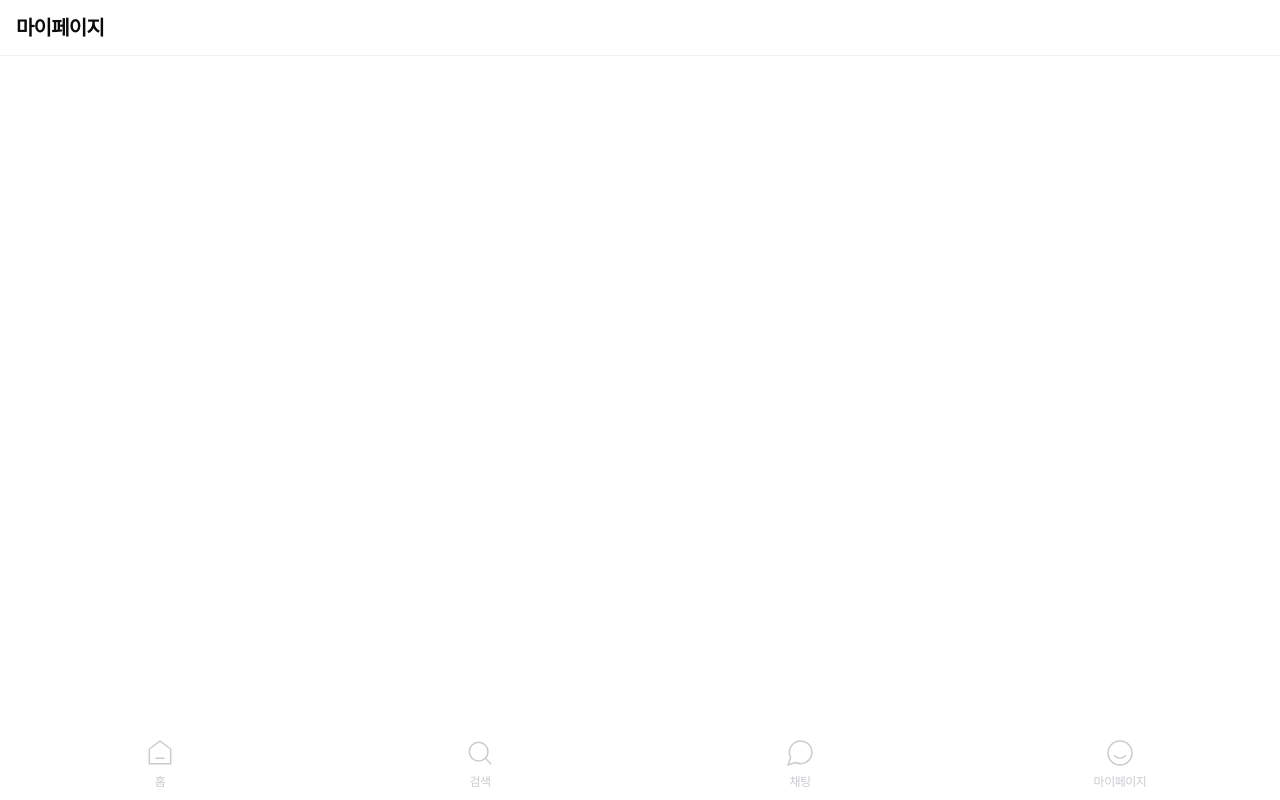
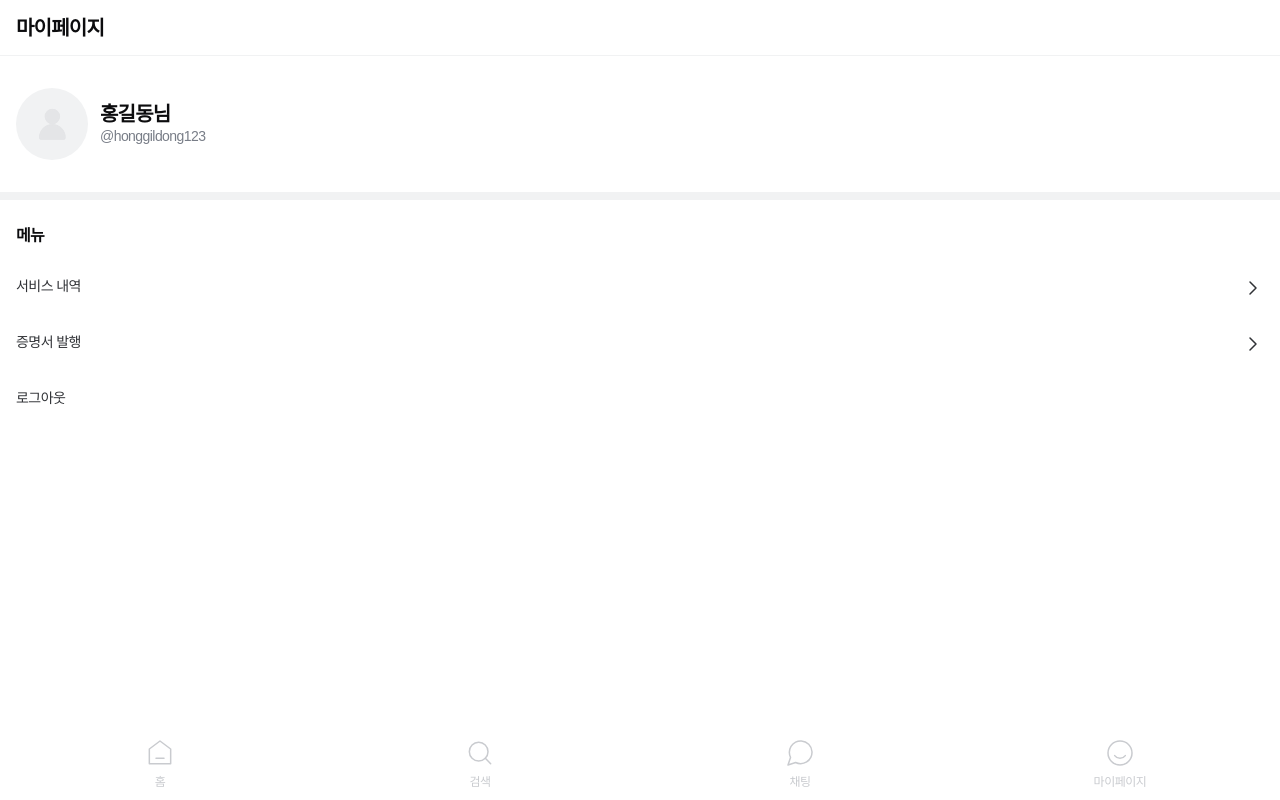
Before and after one commit to ubittz/mvp_thin, a React (Vite) app: page /my in a window 1280 px wide. Built offline with nearby package versions, Linux system fonts and the light colour scheme; a web font is replaced by a local one.

Commit message:
feat: My Page 화면 완료

```diff
--- a/src/constants/images.tsx
+++ b/src/constants/images.tsx
@@ -204,3 +204,11 @@ export function UserIcon(props: SVGAttributes<SVGSVGElement>) {
     </svg>
   );
 }
+
+export function RightArrowIcon() {
+  return (
+    <svg width='24' height='24' viewBox='0 0 24 24' fill='none' xmlns='http://www.w3.org/2000/svg'>
+      <path d='M10 6L16 12L10 18' stroke='#303236' strokeWidth='1.5' strokeLinecap='round' strokeLinejoin='round' />
+    </svg>
+  );
+}
--- a/src/pages/MyPage/index.tsx
+++ b/src/pages/MyPage/index.tsx
@@ -3,15 +3,23 @@ import styled from 'styled-components';
 import GlobalNavigationBar from '@@components/GNB';
 import Header from '@@components/Header';
 import { Typography } from '@@components/Typography';
+import { COLORS } from '@@constants/colors';
+import NameCard from '@@pages/MyPage/parts/NameCard';
+import UserMenu from '@@pages/MyPage/parts/UserMenu';
 
 const StyledMyPage = styled.div`
+  flex: 0 0 auto;
   display: flex;
   flex-direction: column;
   height: 100vh;
 
   .my_page__body {
     flex: 1;
+    display: flex;
+    flex-direction: column;
+    gap: 8px;
     overflow-y: scroll;
+    background: ${COLORS.GRAY_SCALE_050};
   }
 `;
 
@@ -21,7 +29,10 @@ function MyPage() {
       <Header hiddenBack>
         <Typography.SmallTitle>마이페이지</Typography.SmallTitle>
       </Header>
-      <div className='my_page__body'></div>
+      <div className='my_page__body'>
+        <NameCard />
+        <UserMenu />
+      </div>
       <GlobalNavigationBar />
     </StyledMyPage>
   );
--- /dev/null
+++ b/src/pages/MyPage/parts/NameCard.tsx
@@ -0,0 +1,49 @@
+import styled from 'styled-components';
+
+import { Typography } from '@@components/Typography';
+import { COLORS } from '@@constants/colors';
+import { UserIcon } from '@@constants/images';
+
+const StyledNameCard = styled.div`
+  display: flex;
+  gap: 12px;
+  align-items: center;
+
+  padding: 32px 16px;
+  background: ${COLORS.GRAY_SCALE_000};
+
+  .name_card__icon {
+    flex: 0 0 auto;
+    display: flex;
+    align-items: center;
+    justify-content: center;
+
+    width: 72px;
+    height: 72px;
+    background: ${COLORS.GRAY_SCALE_050};
+    border-radius: 50%;
+  }
+
+  .name_card__info {
+    flex: 1;
+    display: flex;
+    flex-direction: column;
+    justify-content: center;
+  }
+`;
+
+function NameCard() {
+  return (
+    <StyledNameCard>
+      <div className='name_card__icon'>
+        <UserIcon width={29} height={33} />
+      </div>
+      <div className='name_card__info'>
+        <Typography.SmallTitle>홍길동님</Typography.SmallTitle>
+        <Typography.SmallBody color={COLORS.GRAY_SCALE_500}>@honggildong123</Typography.SmallBody>
+      </div>
+    </StyledNameCard>
+  );
+}
+
+export default NameCard;
--- /dev/null
+++ b/src/pages/MyPage/parts/UserMenu.tsx
@@ -0,0 +1,57 @@
+import { useNavigate } from 'react-router-dom';
+import styled from 'styled-components';
+
+import { Typography } from '@@components/Typography';
+import { COLORS } from '@@constants/colors';
+
+import UserMenuItem from './UserMenuItem';
+
+const StyledUserMenu = styled.div`
+  flex: 1;
+  display: flex;
+  flex-direction: column;
+  gap: 12px;
+
+  background: ${COLORS.GRAY_SCALE_000};
+  padding: 0 16px;
+  padding-top: 24px;
+`;
+
+function UserMenu() {
+  const navigate = useNavigate();
+
+  const MENU_ITEMS = [
+    {
+      title: '서비스 내역',
+      onClick: () => {
+        navigate('/my/service');
+      },
+    },
+    {
+      title: '증명서 발행',
+      onClick: () => {
+        navigate('/my/certificate');
+      },
+    },
+    {
+      title: '로그아웃',
+      hiddenArrow: true,
+      onClick: () => {
+        navigate('/');
+      },
+    },
+  ];
+
+  return (
+    <StyledUserMenu>
+      <Typography.MediumSubTitle>메뉴</Typography.MediumSubTitle>
+      <ul className='user_menu__list'>
+        {MENU_ITEMS.map(({ title, hiddenArrow, onClick }) => (
+          <UserMenuItem key={title} title={title} hiddenArrow={hiddenArrow} onClick={onClick} />
+        ))}
+      </ul>
+    </StyledUserMenu>
+  );
+}
+
+export default UserMenu;
--- /dev/null
+++ b/src/pages/MyPage/parts/UserMenuItem.tsx
@@ -0,0 +1,24 @@
+import styled from 'styled-components';
+
+import { Typography } from '@@components/Typography';
+import { COLORS } from '@@constants/colors';
+import { RightArrowIcon } from '@@constants/images';
+
+const StyledUserMenuItem = styled.li`
+  display: flex;
+  justify-content: space-between;
+  gap: 4px;
+
+  padding: 16px 0;
+`;
+
+function UserMenuItem({ title, hiddenArrow, onClick }: { title: string; hiddenArrow?: boolean; onClick: () => void }) {
+  return (
+    <StyledUserMenuItem onClick={onClick}>
+      <Typography.SmallBody color={COLORS.GRAY_SCALE_800}>{title}</Typography.SmallBody>
+      {!hiddenArrow && <RightArrowIcon />}
+    </StyledUserMenuItem>
+  );
+}
+
+export default UserMenuItem;
```
